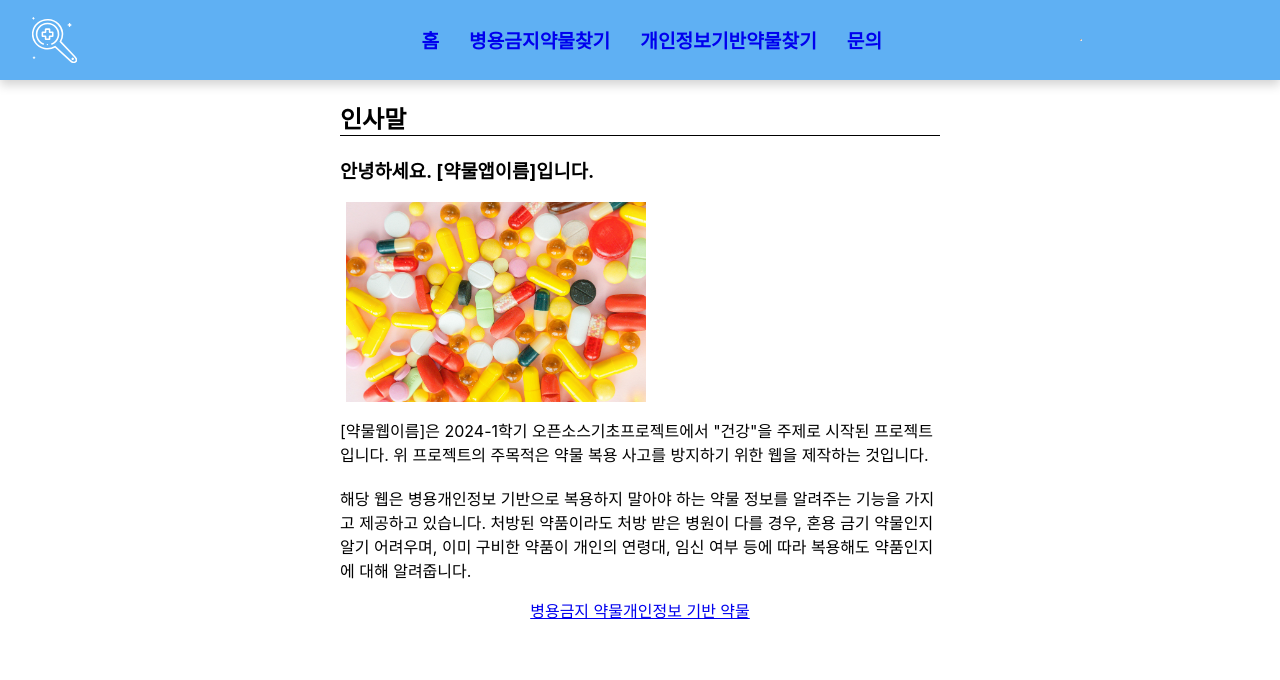
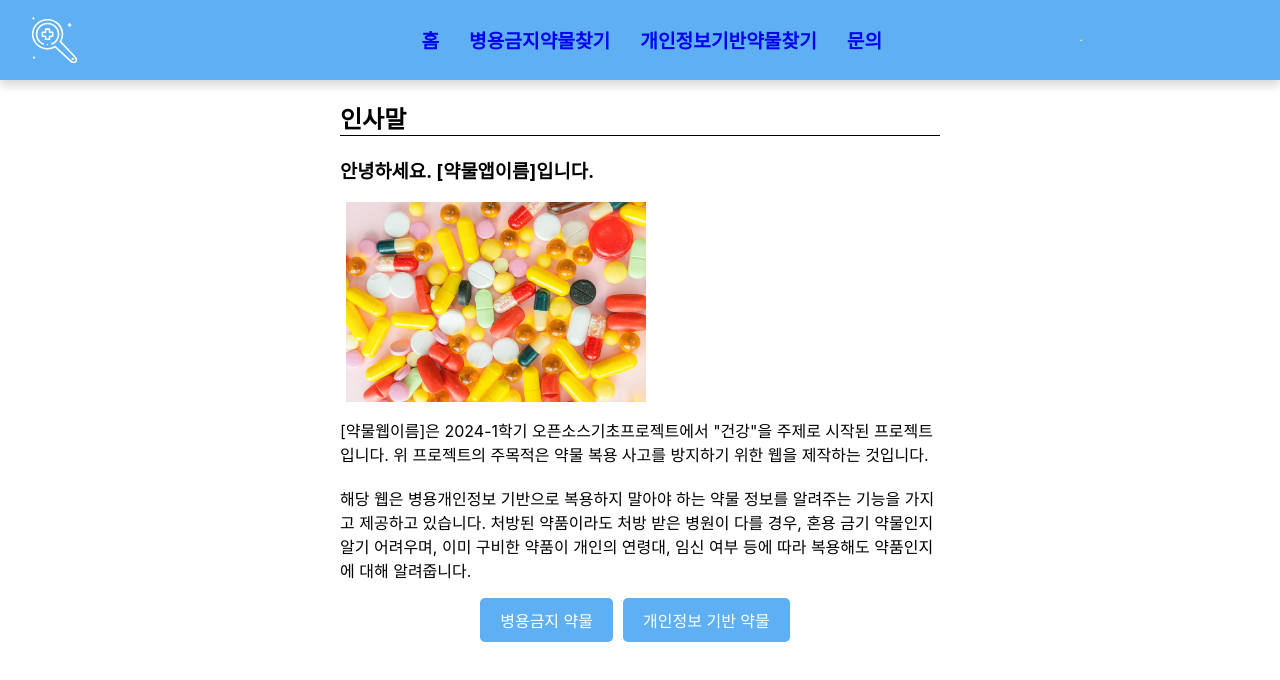
Before and after one commit to LovellR/GSS_Project, a React (Create React App) app in the folder oss-project/: page / in a window 1280 px wide. Shown: the top 680 px of the page. Built offline with nearby package versions, Linux system fonts and the light colour scheme.

Commit message:
SearchBtn 컴포넌트 스타일링 적용

```diff
--- a/oss-project/src/JS/SearchBtn.js
+++ b/oss-project/src/JS/SearchBtn.js
@@ -1,11 +1,12 @@
 import React from "react";
 import { Link } from "react-router-dom";
+import "./css/SearchBtn.css";
 
 const SearchBtn = () => {
     return (
         <div className="search-btn">
-            <Link to="/search">병용금지 약물</Link>
-            <Link to="/detail">개인정보 기반 약물</Link>
+            <Link to="/search" className="btn">병용금지 약물</Link>
+            <Link to="/detail" className="btn">개인정보 기반 약물</Link>
         </div>
     );
 }
--- /dev/null
+++ b/oss-project/src/JS/css/SearchBtn.css
@@ -0,0 +1,13 @@
+.btn {
+    display: inline-block;
+    padding: 10px 20px;
+    background-color: rgb(95, 176, 243);
+    color: white;
+    text-decoration: none;
+    border-radius: 5px;
+    margin-right: 10px;
+}
+
+.btn:hover {
+    background-color: darkblue;
+}
```
